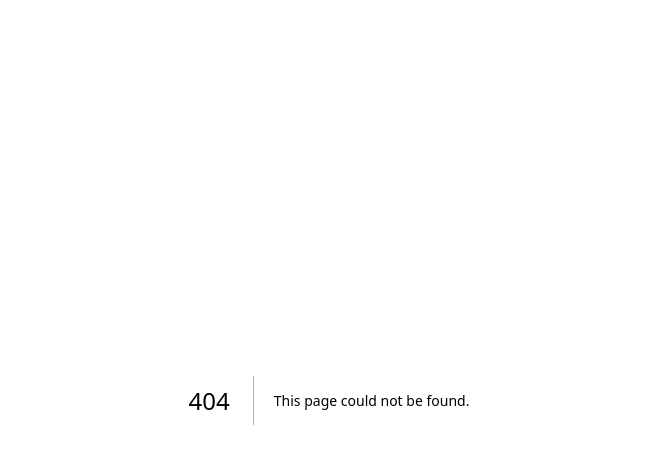
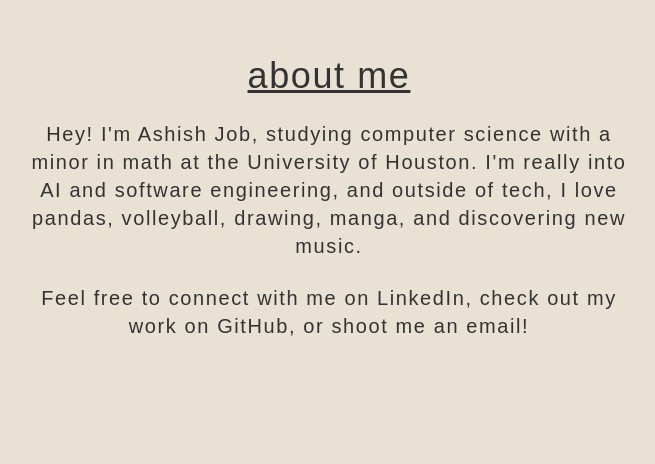
Before and after one commit to Ashishjob/portfolio, a Next.js app: page /about in a window 1280 px wide. Before the commit this address had no page. Shown: the top 464 px of the page, without its empty margins (311-966 px from the left). Built offline with nearby package versions, Linux system fonts and the light colour scheme.

Commit message:
feat: add about me

```diff
--- /dev/null
+++ b/app/about/page.tsx
@@ -0,0 +1,30 @@
+"use client";
+import Image from "next/image";
+import Link from "next/link";
+import React, { useState } from "react";
+import HeaderImages from "../components/page";
+import { Rubik_80s_Fade } from "next/font/google";
+
+export default function About() {
+  return (
+    <section className="flex flex-row justify-center items-center">
+      <div className="flex flex-row bg-primary h-96 w-1/2 mt-10">
+        <div className="bg-light-black"></div>
+        <div className="font-robot-invaders w-fit text-light-black text-center tracking-widest mx-4 my-4">
+        <span className="text-2xl md:text-4xl underline">
+            about me
+        </span>
+        <br></br><br></br>
+            <span className="text-sm md:text-xl">
+            Hey! I&apos;m Ashish Job, studying computer science with a minor in math at the University of Houston. I&apos;m really into AI and software engineering, and outside of tech, I love pandas, volleyball, drawing, manga, and discovering new music.
+          </span>
+          <br></br><br></br>
+          <span className="text-sm md:text-xl">
+          Feel free to connect with me on LinkedIn, check out my work on GitHub, or shoot
+          me an email!
+          </span>
+        </div>
+      </div>
+    </section>
+  );
+}
--- a/app/globals.css
+++ b/app/globals.css
@@ -18,14 +18,15 @@
 
 body {
   overflow-x: hidden;
+  overflow-y: scroll;
   color: rgb(var(--foreground-rgb));
     background-color: var(--color-primary);
     @apply bg-primary;
 }
 
 @font-face {
-  font-family: 'Robot Invaders';
-  src: url('/fonts/robot-invaders.ttf') format('truetype');
+  font-family: 'Rubik', sans-serif;
+  src: url('/fonts/RobotInvaders.ttf') format('truetype');
   font-weight: normal;
   font-style: normal;
 }
--- /dev/null
+++ b/app/main/page.tsx
@@ -0,0 +1,17 @@
+"use client";
+import { CSSTransition } from "react-transition-group";
+import Header from "../header/page";
+import { useState } from "react";
+import Image from "next/image";
+import Typewriter from "typewriter-effect";
+import Head from "next/head";
+import About from "../about/page";
+
+export default function Main() {
+    return (
+        <main style={{ overflowX: 'hidden', overflowY: 'scroll', height: '100vh' }}>
+            <Header />
+            <About />
+        </main>
+    );
+}
--- a/app/page.tsx
+++ b/app/page.tsx
@@ -4,6 +4,8 @@
 import { useState } from "react";
 import Image from "next/image";
 import Typewriter from "typewriter-effect";
+import Head from "next/head";
+import Main from "./main/page";
 
 export default function Home() {
   const [finishedTyping, setFinishedTyping] = useState(false);
@@ -54,7 +56,7 @@
           </div>
         </div>
       </CSSTransition>
-      {finishedTyping && <Header />}
+      {finishedTyping && <Main />}
     </main>
   );
 }
--- a/package.json
+++ b/package.json
@@ -13,6 +13,7 @@
     "react": "^18.2.0",
     "react-dom": "^18.2.0",
     "react-scroll-progress-bar": "^1.1.13",
+    "react-topbar-progress-indicator": "^4.1.1",
     "react-transition-group": "^4.4.5",
     "typewriter-effect": "^2.21.0"
   },
```
Also changed, not shown: app/fonts/RobotInvaders.ttf (added), 1 other file (tests, documents, lock files or other folders).
